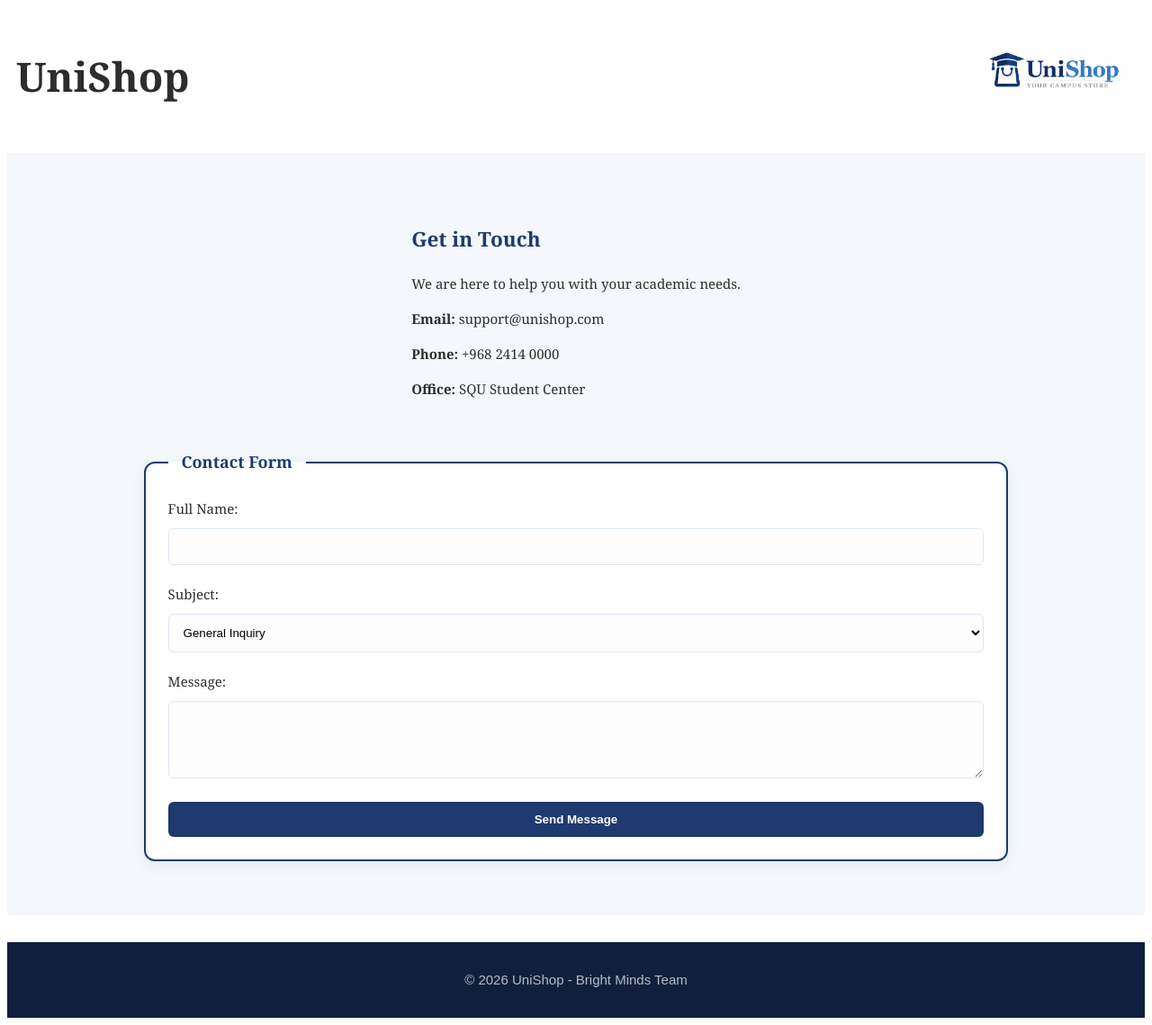
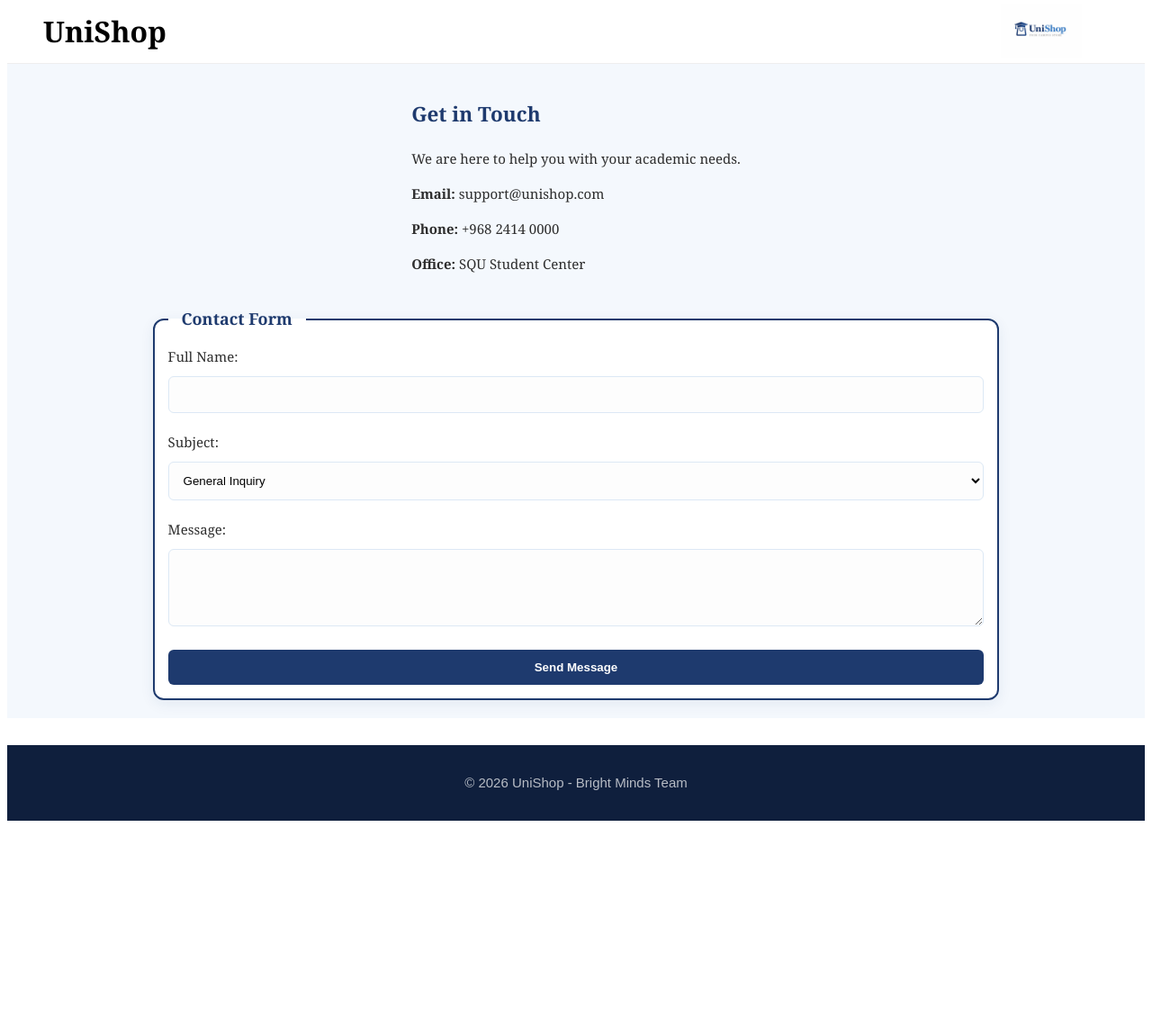
Before and after one commit to FatemaAl-hadhrami/COMP3700-UniShop-Project, a PHP site: page /contact_us.html in a window 1280 px wide. Shown: the part 73-1212 px from the top of the page at 90% size. After the commit the page ends 985 px from the top, so only its background shows below. Run offline with PHP 8.4, Linux system fonts and the light colour scheme.

Commit message:
Update style.css

```diff
--- a/style.css
+++ b/style.css
@@ -364,3 +364,40 @@ input[type="submit"]:hover {
     margin-bottom: 15px;
     color: #2d2d2d;
 }
+
+
+
+.header-container {
+    display: flex;
+    justify-content: space-between;
+    align-items: center;
+    padding: 5px 40px;
+    border-bottom: 1px solid #eee;
+}
+
+.brand-name {
+    margin: 0;
+    font-size: 32px;
+    color: black;
+}
+
+.logo {
+    background-image: url("images/logo.jpeg");
+    background-size: contain;
+    background-repeat: no-repeat;
+    width: 120px;
+    height: 60px;
+}
+
+.main-container {
+    display: flex;
+    justify-content: center;
+    gap: 20px;
+    padding: 20px;
+    background-color: #f4f8fd;
+}
+
+fieldset {
+    padding: 15px;
+    min-width: 280px;
+}
```
